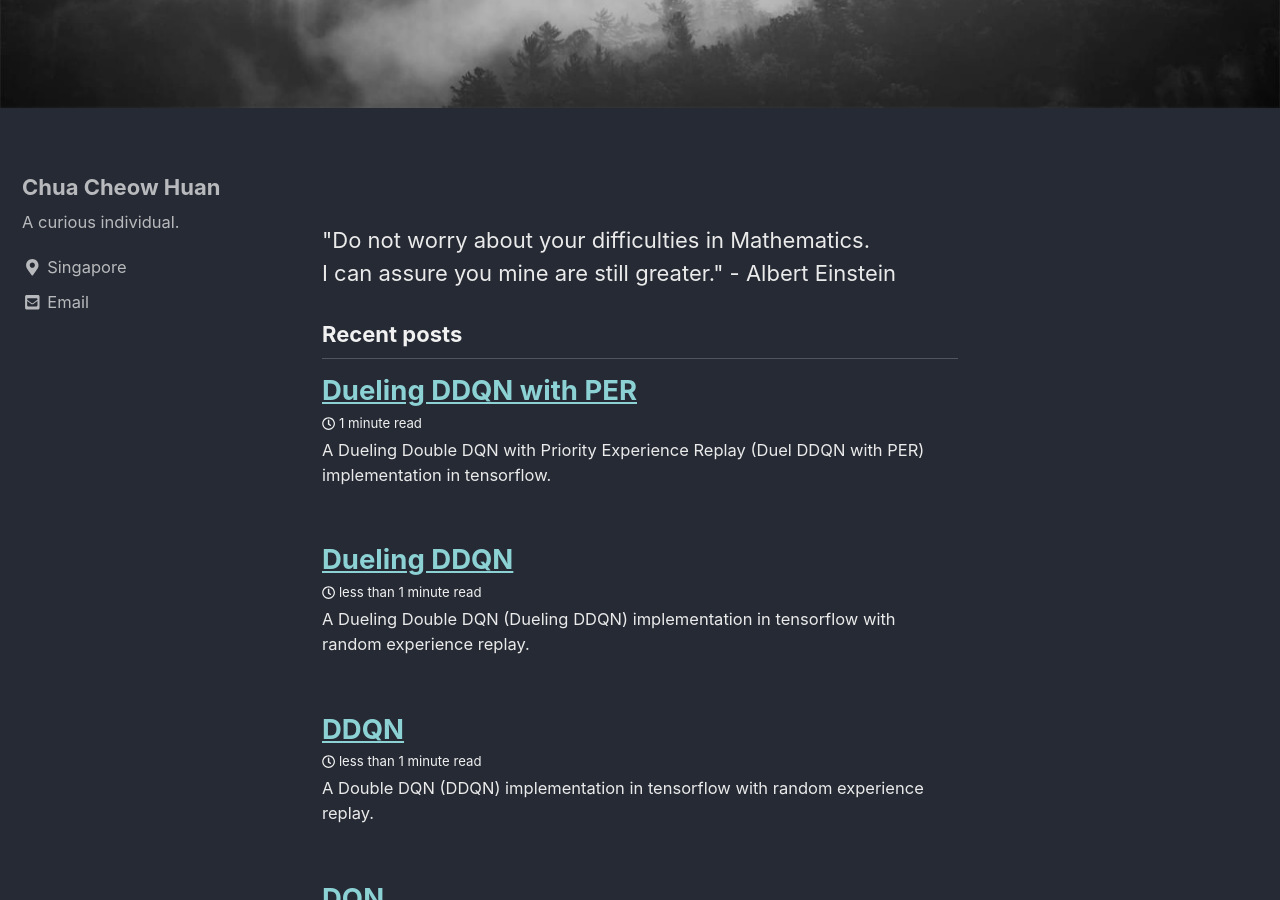
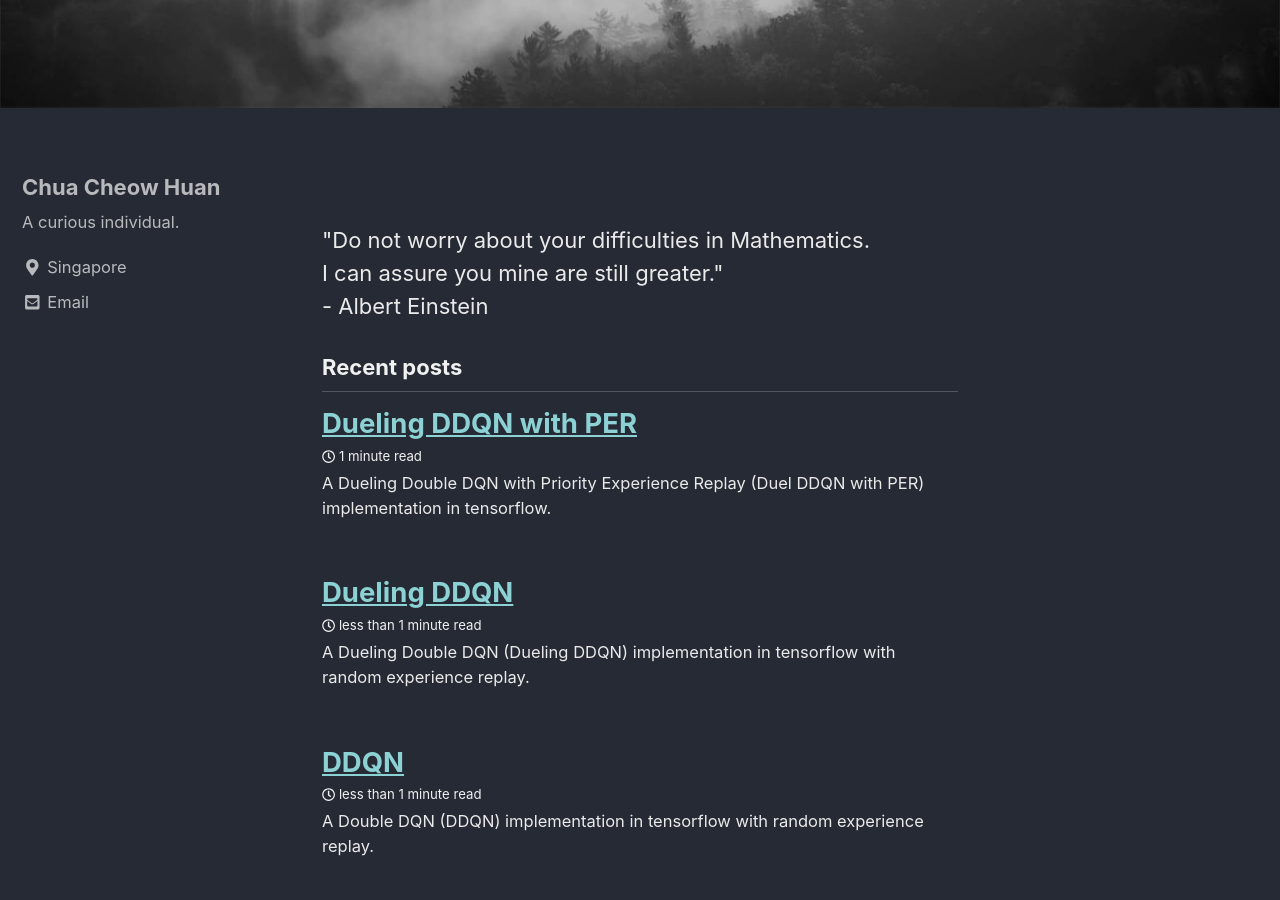
Before and after one commit to ChuaCheowHuan/ChuaCheowHuan.github.io, a Jekyll site: the page built from index.html, in a window 1280 px wide and 900 px high, scrolled down 450 px. Built offline with Jekyll 4.4.1, drawn with Linux system fonts in a browser that asks for light colours; cached includes are drawn as plain includes; the list of posts is cut into pages by our own code; part of the change alters nothing that is shown.

```diff
--- a/index.html
+++ b/index.html
@@ -11,8 +11,9 @@ header:
 <br>
 "Do not worry about your difficulties in Mathematics.
 <br>
- I can assure you mine are still greater." - Albert Einstein
+ I can assure you mine are still greater."
  <br>
+ - Albert Einstein
 
 <!doctype html>
 <html>
```
